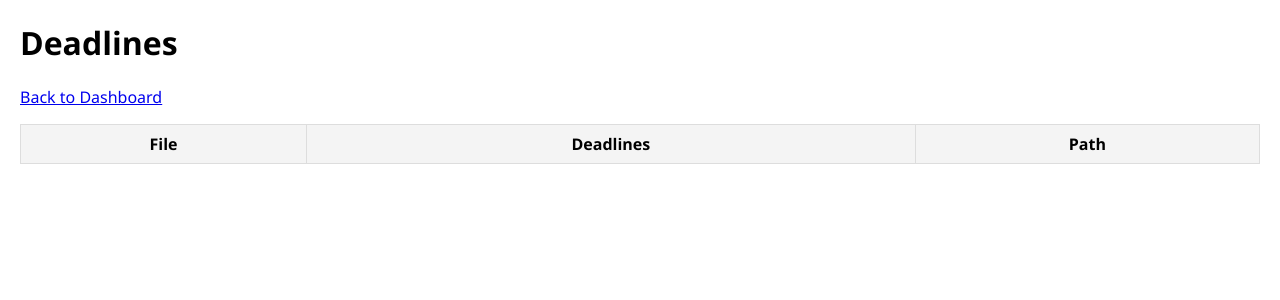
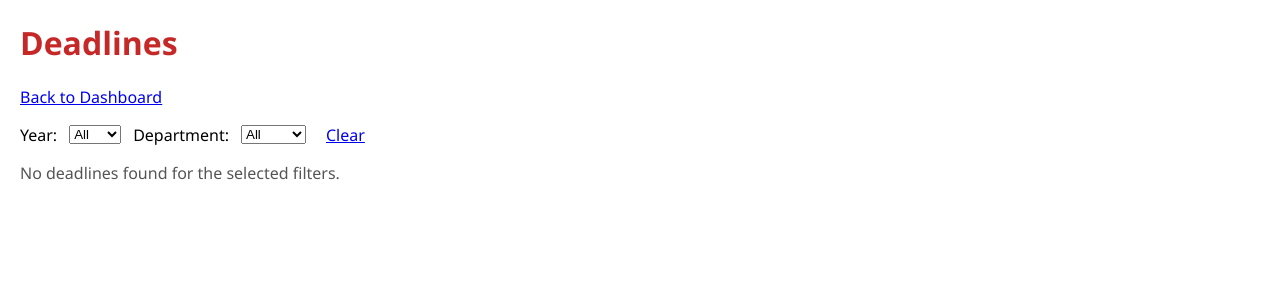
Before and after one commit to educmalta/Circulars, a Flask app: page /deadlines in a window 1280 px wide. Shown: the top 300 px of the page. Run offline with Flask 2, Linux system fonts and the light colour scheme; data comes from the database, SQL or seed files in the repository; both versions use the stored data as it was after the commit; lists and menus that the app fills with data are empty.

Commit message:
Enhance filters: year and department; deadline sorting; UI improvements

```diff
--- a/app.py
+++ b/app.py
@@ -3,7 +3,9 @@ import threading
 import time
 import sqlite3
 import json
-from flask import Flask, render_template, redirect, url_for, jsonify
+from datetime import datetime
+from flask import Flask, render_template, redirect, url_for, jsonify, request
+from dateutil import parser as dateparser
 from processor import scan_folder, DB_PATH, RAW_FOLDER, init_db
 
 app = Flask(__name__)
@@ -30,39 +32,102 @@ def index():
 
 @app.route('/dashboard')
 def dashboard():
+    selected_year = request.args.get('year')
+    selected_dept = request.args.get('department')
     conn = sqlite3.connect(DB_PATH)
     cur = conn.cursor()
-    # group by year and sender
-    cur.execute("SELECT year, sender, COUNT(*) FROM circulars GROUP BY year, sender ORDER BY year DESC")
+    # list available years and departments for selectors
+    cur.execute('SELECT DISTINCT year FROM circulars WHERE year IS NOT NULL ORDER BY year DESC')
+    years = [r[0] for r in cur.fetchall()]
+    cur.execute('SELECT DISTINCT department FROM circulars WHERE department IS NOT NULL ORDER BY department')
+    departments = [r[0] for r in cur.fetchall() if r[0]]
+
+    filters = []
+    where_clauses = []
+    params = []
+    if selected_year:
+        where_clauses.append('year=?')
+        params.append(int(selected_year))
+    if selected_dept:
+        where_clauses.append('department=?')
+        params.append(selected_dept)
+
+    where_sql = ('WHERE ' + ' AND '.join(where_clauses)) if where_clauses else ''
+
+    # group by year and sender (apply filters)
+    cur.execute(f"SELECT year, sender, COUNT(*) FROM circulars {where_sql} GROUP BY year, sender ORDER BY year DESC", params)
     groups = cur.fetchall()
-    # full list
-    cur.execute('SELECT id, filename, filepath, year, sender FROM circulars ORDER BY year DESC')
+
+    # full list with same filters
+    cur.execute(f'SELECT id, filename, filepath, year, sender, department, circular_number FROM circulars {where_sql} ORDER BY year DESC', params)
     rows = cur.fetchall()
+
     conn.close()
     grouped = []
     for y, s, c in groups:
         grouped.append({'year': y, 'sender': s, 'count': c})
-    items = [{'id': r[0], 'filename': r[1], 'filepath': r[2], 'year': r[3], 'sender': r[4]} for r in rows]
-    return render_template('dashboard.html', groups=grouped, items=items)
+    items = [{'id': r[0], 'filename': r[1], 'filepath': r[2], 'year': r[3], 'sender': r[4], 'department': r[5], 'circular_number': r[6]} for r in rows]
+    return render_template('dashboard.html', groups=grouped, items=items, years=years, departments=departments, selected_year=selected_year, selected_dept=selected_dept)
 
 
 @app.route('/deadlines')
 def deadlines():
+    selected_year = request.args.get('year')
+    selected_dept = request.args.get('department')
     conn = sqlite3.connect(DB_PATH)
     cur = conn.cursor()
-    cur.execute('SELECT id, filename, filepath, deadlines FROM circulars ORDER BY year DESC')
+    # lists for selectors
+    cur.execute('SELECT DISTINCT year FROM circulars WHERE year IS NOT NULL ORDER BY year DESC')
+    years = [r[0] for r in cur.fetchall()]
+    cur.execute('SELECT DISTINCT department FROM circulars WHERE department IS NOT NULL ORDER BY department')
+    departments = [r[0] for r in cur.fetchall() if r[0]]
+
+    where_clauses = []
+    params = []
+    if selected_year:
+        where_clauses.append('year=?')
+        params.append(int(selected_year))
+    if selected_dept:
+        where_clauses.append('department=?')
+        params.append(selected_dept)
+    where_sql = ('WHERE ' + ' AND '.join(where_clauses)) if where_clauses else ''
+
+    cur.execute(f'SELECT id, filename, filepath, deadlines FROM circulars {where_sql}', params)
     rows = cur.fetchall()
     conn.close()
     items = []
+    now = datetime.now().date()
     for r in rows:
-        deadlines = []
+        raw = r[3]
+        ds = []
         try:
-            deadlines = json.loads(r[3]) if r[3] else []
+            ds = json.loads(raw) if raw else []
         except Exception:
-            deadlines = []
-        if deadlines:
-            items.append({'id': r[0], 'filename': r[1], 'filepath': r[2], 'deadlines': deadlines})
-    return render_template('deadlines.html', items=items)
+            ds = []
+        parsed = []
+        for d in ds:
+            try:
+                parsed.append(datetime.fromisoformat(d).date())
+            except Exception:
+                try:
+                    parsed.append(dateparser.parse(d).date())
+                except Exception:
+                    pass
+        if not parsed:
+            continue
+        # choose the nearest upcoming date, else the most recent past
+        future = sorted([p for p in parsed if p >= now])
+        if future:
+            best = future[0]
+        else:
+            best = sorted(parsed, reverse=True)[0]
+        # compute distance for sorting
+        delta = (best - now).days
+        # use absolute distance for sorting magnitude but keep sign to prefer upcoming
+        items.append({'id': r[0], 'filename': r[1], 'filepath': r[2], 'best_deadline': best.isoformat(), 'best_deadline_display': best.strftime('%d %b %Y'), 'days_distance': abs(delta), 'days_until': delta})
+    # sort by upcoming first (negative distances mean past); prefer soonest upcoming then closest past
+    items.sort(key=lambda x: (x['days_until'] < 0, abs(x['days_until']), x['best_deadline']))
+    return render_template('deadlines.html', items=items, years=years, departments=departments)
 
 
 @app.route('/rescan')
--- a/commitmsg.txt
+++ /dev/null
@@ -1,5 +0,0 @@
-Add Circulars Flask dashboard and processor
-
-Implements folder scanning, DOCX/PDF parsing, DB storage, templates, and README.
-
-Co-authored-by: Copilot App <223556219+Copilot@users.noreply.github.com>
--- a/processor.py
+++ b/processor.py
@@ -32,9 +32,24 @@ def init_db(db_path=DB_PATH):
             sender TEXT,
             deadlines TEXT,
             snippet TEXT,
-            last_modified REAL
+            last_modified REAL,
+            department TEXT,
+            circular_number INTEGER
         )
     ''')
+    # ensure columns exist for older DBs
+    cur.execute("PRAGMA table_info(circulars)")
+    cols = [r[1] for r in cur.fetchall()]
+    if 'department' not in cols:
+        try:
+            cur.execute("ALTER TABLE circulars ADD COLUMN department TEXT")
+        except Exception:
+            pass
+    if 'circular_number' not in cols:
+        try:
+            cur.execute("ALTER TABLE circulars ADD COLUMN circular_number INTEGER")
+        except Exception:
+            pass
     conn.commit()
     conn.close()
 
@@ -110,33 +125,69 @@ def scan_folder(folder=RAW_FOLDER, db_path=DB_PATH):
                 text = text_from_pdf(path)
             snippet = (text[:800] + '...') if len(text) > 800 else text
             dates = find_dates(text)
-            sender = guess_sender(text)
-            year = None
-            # derive year from filename or dates or mtime
-            year_match = re.search(r"(19|20)\d{2}", fn)
-            if year_match:
-                year = int(year_match.group(0))
-            elif dates:
+
+            # Try to parse filename patterns like 'DGPM 14/2026' or 'DGPM_14-2026'
+            department = None
+            circular_num = None
+            # common patterns: ABC 14/2026, ABC_14-2026, ABC-14_2026
+            file_match = re.search(r"([A-Za-z]{2,10})[\._\-\s]*?(\d{1,4})[\/_\-]?(\d{4})", fn)
+            if file_match:
+                department = file_match.group(1).upper()
                 try:
-                    year = int(dates[0][:4])
+                    circular_num = int(file_match.group(2))
                 except Exception:
-                    pass
-            else:
+                    circular_num = None
                 try:
-                    year = datetime.fromtimestamp(mtime).year
+                    year = int(file_match.group(3))
                 except Exception:
                     year = None
+            else:
+                # fallback: look inside text for patterns like DGPM 14/2026
+                m2 = re.search(r"([A-Za-z]{2,10})\s+(\d{1,4})/(\d{4})", text)
+                if m2:
+                    department = m2.group(1).upper()
+                    try:
+                        circular_num = int(m2.group(2))
+                    except Exception:
+                        circular_num = None
+                    try:
+                        year = int(m2.group(3))
+                    except Exception:
+                        year = None
+
+            # sender fallback
+            sender = department if department else guess_sender(text)
+
+            # derive year if still missing
+            if 'year' not in locals() or year is None:
+                year = None
+                year_match = re.search(r"(19|20)\d{2}", fn)
+                if year_match:
+                    year = int(year_match.group(0))
+                elif dates:
+                    try:
+                        year = int(dates[0][:4])
+                    except Exception:
+                        pass
+                else:
+                    try:
+                        year = datetime.fromtimestamp(mtime).year
+                    except Exception:
+                        year = None
+
             cur.execute('''
-                INSERT INTO circulars (filepath, filename, year, sender, deadlines, snippet, last_modified)
-                VALUES (?, ?, ?, ?, ?, ?, ?)
+                INSERT INTO circulars (filepath, filename, year, sender, deadlines, snippet, last_modified, department, circular_number)
+                VALUES (?, ?, ?, ?, ?, ?, ?, ?, ?)
                 ON CONFLICT(filepath) DO UPDATE SET
                   filename=excluded.filename,
                   year=excluded.year,
                   sender=excluded.sender,
                   deadlines=excluded.deadlines,
                   snippet=excluded.snippet,
-                  last_modified=excluded.last_modified
-            ''', (path, fn, year, sender, json.dumps(dates), snippet, mtime))
+                  last_modified=excluded.last_modified,
+                  department=excluded.department,
+                  circular_number=excluded.circular_number
+            ''', (path, fn, year, sender, json.dumps(dates), snippet, mtime, department, circular_num))
     conn.commit()
     conn.close()
 
--- a/templates/deadlines.html
+++ b/templates/deadlines.html
@@ -6,25 +6,45 @@
     <style>body{font-family:Segoe UI, Arial; margin:20px}table{border-collapse:collapse;width:100%}th,td{border:1px solid #ddd;padding:8px}th{background:#f4f4f4}</style>
   </head>
   <body>
-    <h1>Deadlines</h1>
+    <h1 style="color:#c62828;">Deadlines</h1>
     <p><a href="/dashboard">Back to Dashboard</a></p>
+
+    <form method="get" action="/deadlines" style="margin:12px 0;display:flex;gap:12px;align-items:center">
+      <label for="year">Year:</label>
+      <select name="year" id="year" onchange="this.form.submit()">
+        <option value="">All</option>
+        {% for y in years %}
+          <option value="{{ y }}" {% if request.args.get('year') and request.args.get('year')|int==y %}selected{% endif %}>{{ y }}</option>
+        {% endfor %}
+      </select>
+
+      <label for="department">Department:</label>
+      <select name="department" id="department" onchange="this.form.submit()">
+        <option value="">All</option>
+        {% for d in departments %}
+          <option value="{{ d }}" {% if request.args.get('department')==d %}selected{% endif %}>{{ d }}</option>
+        {% endfor %}
+      </select>
+
+      <a href="/deadlines" style="margin-left:8px">Clear</a>
+    </form>
+
+    {% if items|length==0 %}
+      <p style="color:#555">No deadlines found for the selected filters.</p>
+    {% else %}
     <table>
-      <thead><tr><th>File</th><th>Deadlines</th><th>Path</th></tr></thead>
+      <thead><tr><th>File</th><th>Deadline</th><th>Days</th><th>Path</th></tr></thead>
       <tbody>
         {% for it in items %}
         <tr>
-          <td>{{ it.filename }}</td>
-          <td>
-            <ul>
-            {% for d in it.deadlines %}
-              <li>{{ d }}</li>
-            {% endfor %}
-            </ul>
-          </td>
+          <td style="font-weight:600">{{ it.filename }}</td>
+          <td style="color:#b71c1c;font-weight:700">{{ it.best_deadline_display }}</td>
+          <td>{{ it.days_distance }}</td>
           <td><code>{{ it.filepath }}</code></td>
         </tr>
         {% endfor %}
       </tbody>
     </table>
+    {% endif %}
   </body>
 </html>
```
Also changed, not shown: templates/dashboard.html (+41 -14 lines), data/circulars.db.
